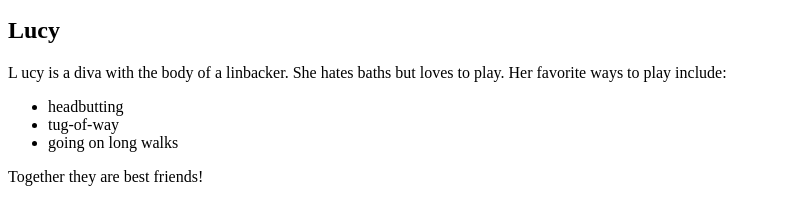
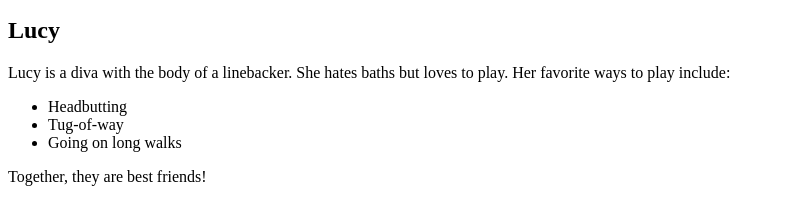
Before and after one commit to ajlipiec/Pet-Profiles, a plain HTML site: page dogs.html in a window 1280 px wide. Shown: the part 186-410 px from the top of the page, 0-791 px from the left. Drawn offline with Linux system fonts and the light colour scheme.

Commit message:
"fixed spelling and spacing errors"

```diff
--- a/dogs.html
+++ b/dogs.html
@@ -14,15 +14,15 @@
       </p>
 
     <h2>Lucy</h2>
-      <p>L
-        ucy is a diva with the body of a linbacker. She hates baths but loves to play. Her favorite ways to play include:
+      <p>
+        Lucy is a diva with the body of a linebacker. She hates baths but loves to play. Her favorite ways to play include:
       </p>
       <ul>
-        <li>headbutting</li>
-        <li>tug-of-way</li>
-        <li>going on long walks</li>
+        <li>Headbutting</li>
+        <li>Tug-of-way</li>
+        <li>Going on long walks</li>
       </ul>
 
-    <p>Together they are best friends!</p>
+    <p>Together, they are best friends!</p>
   </body>
 </html>
```
